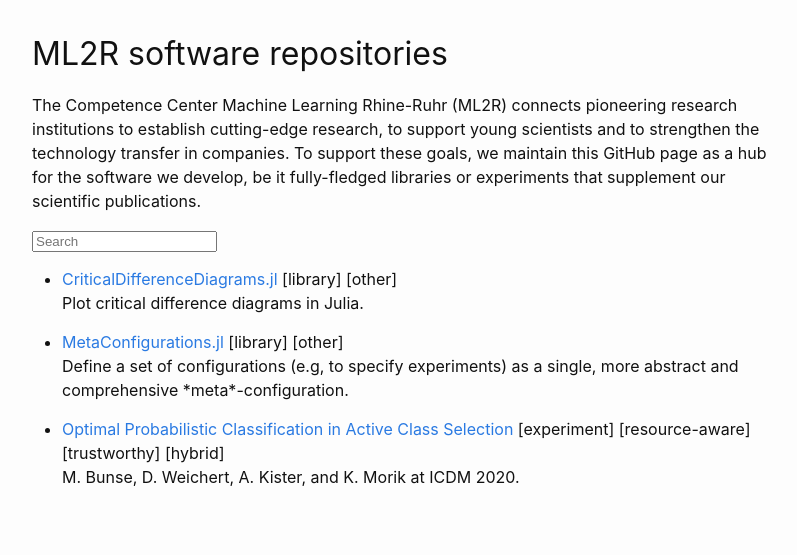
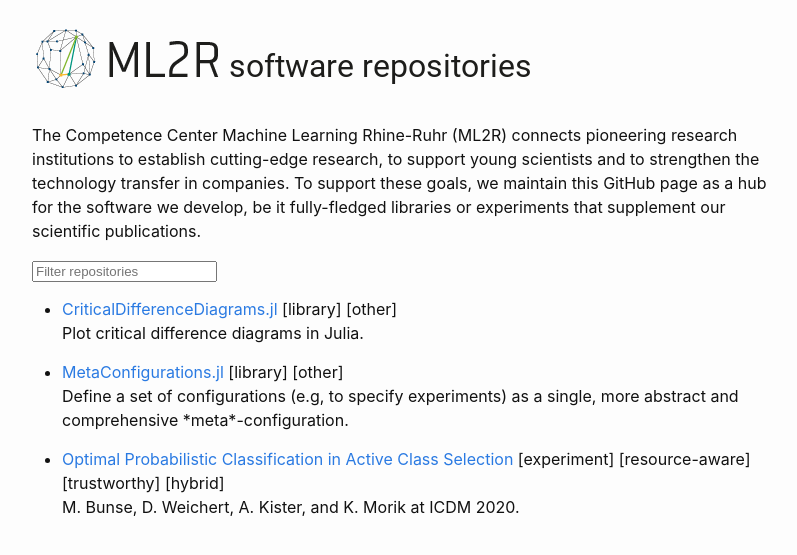
Before and after one commit to ML2R-center/ML2R-center.github.io, a Jekyll site: the page built from index.md, in a window 1280 px wide. Shown: the top 555 px of the page, without its empty margins (238-1035 px from the left). Built offline with Jekyll 4.4.1, drawn with Linux system fonts in a browser that asks for light colours; our own code applies the rules of GitHub Pages for plain Markdown files.

Commit message:
Header with logo

```diff
--- a/_includes/header.html
+++ b/_includes/header.html
@@ -1,30 +1,7 @@
-<header class="site-header" role="banner">
+<header role="banner"> <!-- class="site-header" -->
 
-  <div class="wrapper">
-    {%- assign default_paths = site.pages | map: "path" -%}
-    {%- assign page_paths = site.header_pages | default: default_paths -%}
-    <a class="site-title" rel="author" href="{{ "/" | relative_url }}">{{ site.title | escape }}</a>
+  <div class="wrapper" style="margin-top: 25px;">
+    <a href="https://www.ml2r.de"><img src="{{ "/assets/header.png" | relative_url }}" /></a>
+  </div>
 
-    {%- if page_paths -%}
-      <nav class="site-nav">
-        <input type="checkbox" id="nav-trigger" class="nav-trigger" />
-        <label for="nav-trigger">
-          <span class="menu-icon">
-            <svg viewBox="0 0 18 15" width="18px" height="15px">
-              <path d="M18,1.484c0,0.82-0.665,1.484-1.484,1.484H1.484C0.665,2.969,0,2.304,0,1.484l0,0C0,0.665,0.665,0,1.484,0 h15.032C17.335,0,18,0.665,18,1.484L18,1.484z M18,7.516C18,8.335,17.335,9,16.516,9H1.484C0.665,9,0,8.335,0,7.516l0,0 c0-0.82,0.665-1.484,1.484-1.484h15.032C17.335,6.031,18,6.696,18,7.516L18,7.516z M18,13.516C18,14.335,17.335,15,16.516,15H1.484 C0.665,15,0,14.335,0,13.516l0,0c0-0.82,0.665-1.483,1.484-1.483h15.032C17.335,12.031,18,12.695,18,13.516L18,13.516z"/>
-            </svg>
-          </span>
-        </label>
-
-        <div class="trigger">
-          {%- for path in page_paths -%}
-            {%- assign my_page = site.pages | where: "path", path | first -%}
-            {%- if my_page.title -%}
-            <a class="page-link" href="{{ my_page.url | relative_url }}">{{ my_page.title | escape }}</a>
-            {%- endif -%}
-          {%- endfor -%}
-        </div>
-      </nav>
-    {%- endif -%}
-  </div>
 </header>
--- a/_layouts/default.html
+++ b/_layouts/default.html
@@ -5,7 +5,7 @@
 
   <body>
 
-    <!-- {%- include header.html -%} -->
+    {%- include header.html -%}
 
     <main class="page-content" aria-label="Content">
       <div class="wrapper">
--- a/_layouts/home.html
+++ b/_layouts/home.html
@@ -10,7 +10,7 @@ layout: default
   {{ content }}
 
   <div id="software">
-    <p><input class="search" placeholder="Search" /></p>
+    <p><input class="search" placeholder="Filter repositories" /></p>
     <ul class="list">
       {% for item in site.data.software %}
         <li>
--- a/index.md
+++ b/index.md
@@ -1,3 +1 @@
-# ML2R software repositories
-
 The Competence Center Machine Learning Rhine-Ruhr (ML2R) connects pioneering research institutions to establish cutting-edge research, to support young scientists and to strengthen the technology transfer in companies. To support these goals, we maintain this GitHub page as a hub for the software we develop, be it fully-fledged libraries or experiments that supplement our scientific publications.
```
Also changed, not shown: assets/header.png (added).
